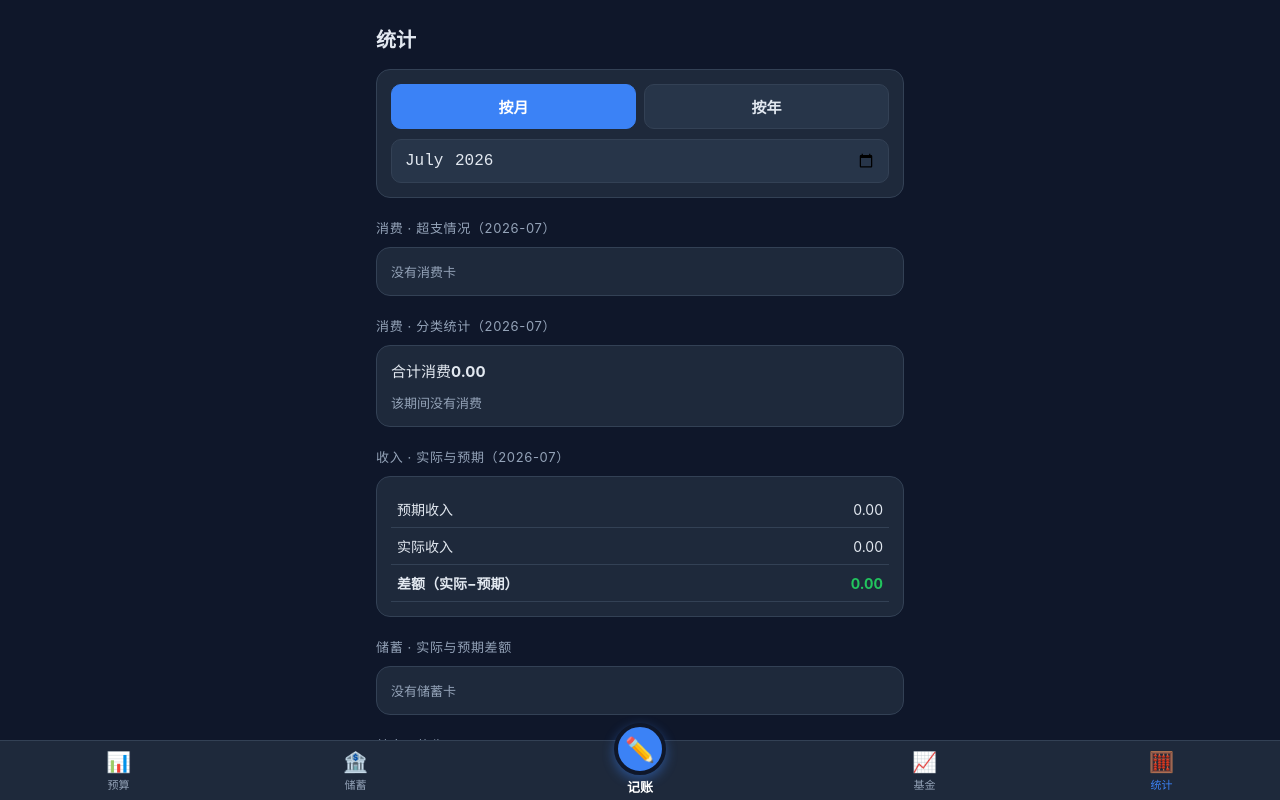
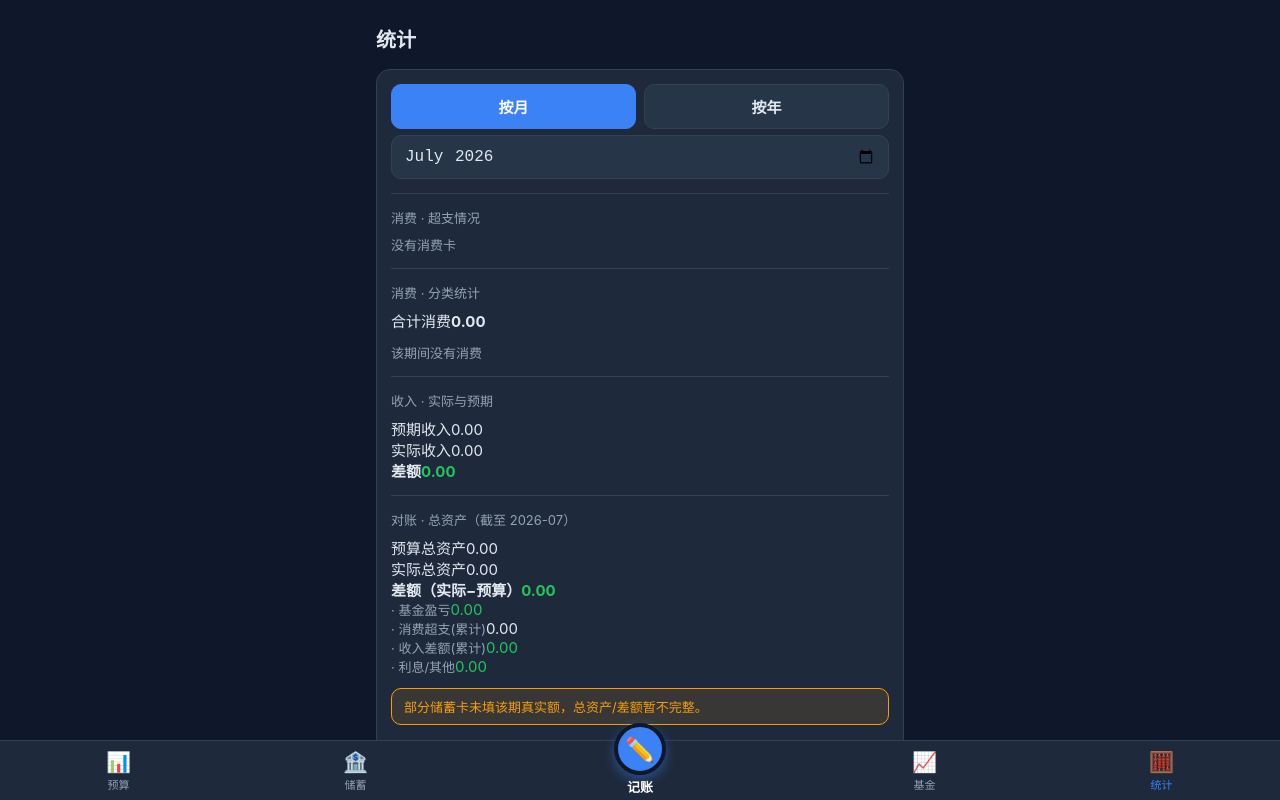
Before and after one commit to KkNeChar0n/Bookkeeping, a React (Vite) app in the folder apps/web/: page /#/summary in a window 1280 px wide. Both pictures are taken after a click on the button "按月". Shown: the top 800 px of the page. Built offline with nearby package versions, Linux system fonts and the light colour scheme.

Commit message:
统计: 受同一日期控制的四块(超支/分类/收入/对账)合并到同一大卡+日期控件

```diff
--- a/apps/web/src/pages/SummaryPage.tsx
+++ b/apps/web/src/pages/SummaryPage.tsx
@@ -37,9 +37,9 @@ export function SummaryPage() {
     <div>
       <h1 className="page-title">统计</h1>
 
-      {/* 统一按月/按年筛选 */}
+      {/* 受同一日期控制的区块，集中在一张大卡里 */}
       <div className="card">
-        <div className="seg" style={{ marginBottom: 10 }}>
+        <div className="seg" style={{ marginBottom: 6 }}>
           <button className={mode === 'month' ? 'active' : ''} onClick={() => setMode('month')}>
             按月
           </button>
@@ -52,19 +52,17 @@ export function SummaryPage() {
         ) : (
           <input type="number" min="2000" max="2100" value={yearVal} onChange={(e) => setYearVal(e.target.value)} />
         )}
-      </div>
 
-      <div className="section-title">消费 · 超支情况（{prefix}）</div>
-      <div className="card">
+        <div className="divider" />
+        <div className="detail-sub">消费 · 超支情况</div>
         {spendRows.length ? (
           spendRows.map((v) => <SpendRow key={v.cardId} v={v} />)
         ) : (
           <div className="muted">没有消费卡</div>
         )}
-      </div>
 
-      <div className="section-title">消费 · 分类统计（{prefix}）</div>
-      <div className="card">
+        <div className="divider" />
+        <div className="detail-sub">消费 · 分类统计</div>
         <div className="kv">
           <span>合计消费</span>
           <b>{fmtMoney(stats.data?.total ?? '0')}</b>
@@ -86,33 +84,68 @@ export function SummaryPage() {
         ) : (
           <div className="muted mt">该期间没有消费</div>
         )}
-      </div>
 
-      <div className="section-title">收入 · 实际与预期（{prefix}）</div>
-      <div className="card">
-        {incomeCmp.data ? (
-          <table>
-            <tbody>
-              <tr>
-                <td>预期收入</td>
-                <td>{fmtMoney(incomeCmp.data.expected)}</td>
-              </tr>
-              <tr>
-                <td>实际收入</td>
-                <td>{fmtMoney(incomeCmp.data.actual)}</td>
-              </tr>
-              <tr>
-                <td>
-                  <strong>差额（实际−预期）</strong>
-                </td>
-                <td>
-                  <strong className={Number(incomeCmp.data.diff) >= 0 ? 'pos' : 'neg'}>
-                    {fmtSigned(incomeCmp.data.diff)}
-                  </strong>
-                </td>
-              </tr>
-            </tbody>
-          </table>
+        <div className="divider" />
+        <div className="detail-sub">收入 · 实际与预期</div>
+        {incomeCmp.data && (
+          <>
+            <div className="kv">
+              <span>预期收入</span>
+              <span>{fmtMoney(incomeCmp.data.expected)}</span>
+            </div>
+            <div className="kv">
+              <span>实际收入</span>
+              <span>{fmtMoney(incomeCmp.data.actual)}</span>
+            </div>
+            <div className="kv">
+              <span>
+                <strong>差额</strong>
+              </span>
+              <b className={Number(incomeCmp.data.diff) >= 0 ? 'pos' : 'neg'}>{fmtSigned(incomeCmp.data.diff)}</b>
+            </div>
+          </>
+        )}
+
+        <div className="divider" />
+        <div className="detail-sub">对账 · 总资产（截至 {refMonth}）</div>
+        {r ? (
+          <>
+            <div className="kv">
+              <span>预算总资产</span>
+              <span>{fmtMoney(r.budgetTotal)}</span>
+            </div>
+            <div className="kv">
+              <span>实际总资产</span>
+              <span>{fmtMoney(r.actualTotal)}</span>
+            </div>
+            <div className="kv">
+              <span>
+                <strong>差额（实际−预算）</strong>
+              </span>
+              <b className={Number(r.diff) >= 0 ? 'pos' : 'neg'}>{fmtSigned(r.diff)}</b>
+            </div>
+            <div className="kv">
+              <span className="muted">· 基金盈亏</span>
+              <span className={Number(r.fundProfit) >= 0 ? 'pos' : 'neg'}>{fmtSigned(r.fundProfit)}</span>
+            </div>
+            <div className="kv">
+              <span className="muted">· 消费超支(累计)</span>
+              <span className={Number(r.overspend) > 0 ? 'neg' : ''}>
+                {Number(r.overspend) > 0 ? `−${fmtMoney(r.overspend)}` : '0.00'}
+              </span>
+            </div>
+            <div className="kv">
+              <span className="muted">· 收入差额(累计)</span>
+              <span className={Number(r.incomeDiff) >= 0 ? 'pos' : 'neg'}>{fmtSigned(r.incomeDiff)}</span>
+            </div>
+            <div className="kv">
+              <span className="muted">· 利息/其他</span>
+              <span className={Number(r.interest) >= 0 ? 'pos' : 'neg'}>{fmtSigned(r.interest)}</span>
+            </div>
+            {!r.savingsFilled && (
+              <div className="warn mt">部分储蓄卡未填该期真实额，总资产/差额暂不完整。</div>
+            )}
+          </>
         ) : (
           <div className="muted">暂无数据</div>
         )}
@@ -144,56 +177,6 @@ export function SummaryPage() {
           ))
         ) : (
           <div className="muted">没有基金</div>
-        )}
-      </div>
-
-      {/* 对账：截至所选期末 */}
-      <div className="section-title">对账 · 总资产（截至 {refMonth}）</div>
-      <div className="card">
-        {r ? (
-          <table>
-            <tbody>
-              <tr>
-                <td>预算总资产</td>
-                <td>{fmtMoney(r.budgetTotal)}</td>
-              </tr>
-              <tr>
-                <td>实际总资产</td>
-                <td>{fmtMoney(r.actualTotal)}</td>
-              </tr>
-              <tr>
-                <td>
-                  <strong>差额（实际−预算）</strong>
-                </td>
-                <td>
-                  <strong className={Number(r.diff) >= 0 ? 'pos' : 'neg'}>{fmtSigned(r.diff)}</strong>
-                </td>
-              </tr>
-              <tr>
-                <td className="muted">· 基金盈亏</td>
-                <td className={Number(r.fundProfit) >= 0 ? 'pos' : 'neg'}>{fmtSigned(r.fundProfit)}</td>
-              </tr>
-              <tr>
-                <td className="muted">· 消费超支(累计)</td>
-                <td className={Number(r.overspend) > 0 ? 'neg' : ''}>
-                  {Number(r.overspend) > 0 ? `−${fmtMoney(r.overspend)}` : '0.00'}
-                </td>
-              </tr>
-              <tr>
-                <td className="muted">· 收入差额(累计)</td>
-                <td className={Number(r.incomeDiff) >= 0 ? 'pos' : 'neg'}>{fmtSigned(r.incomeDiff)}</td>
-              </tr>
-              <tr>
-                <td className="muted">· 利息/其他</td>
-                <td className={Number(r.interest) >= 0 ? 'pos' : 'neg'}>{fmtSigned(r.interest)}</td>
-              </tr>
-            </tbody>
-          </table>
-        ) : (
-          <div className="muted">暂无数据</div>
-        )}
-        {r && !r.savingsFilled && (
-          <div className="warn mt">部分储蓄卡未填该期真实额，总资产/差额暂不完整。</div>
         )}
       </div>
     </div>
```
